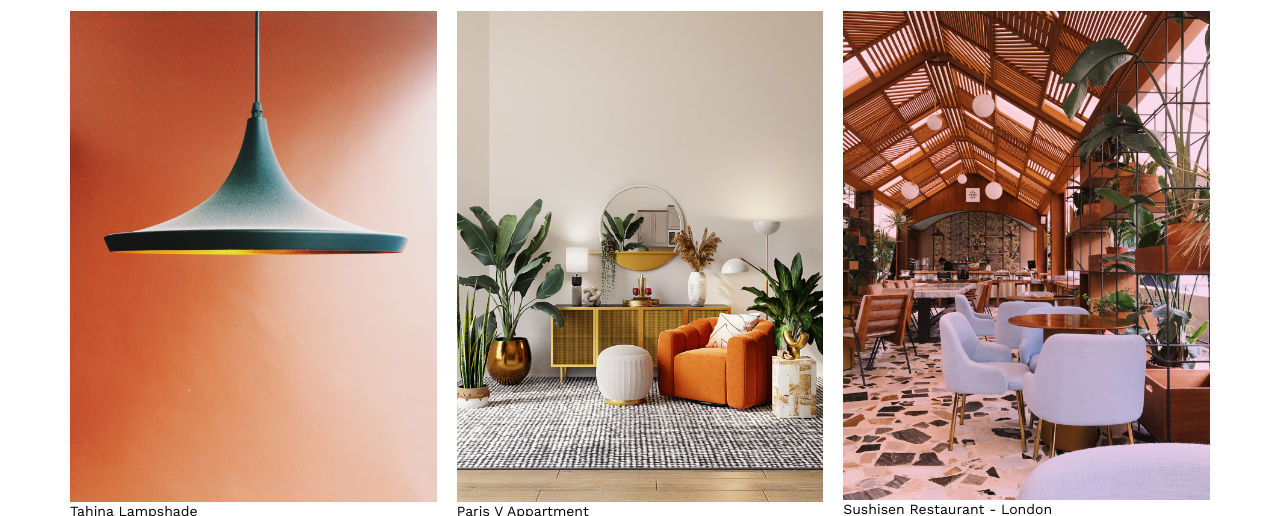
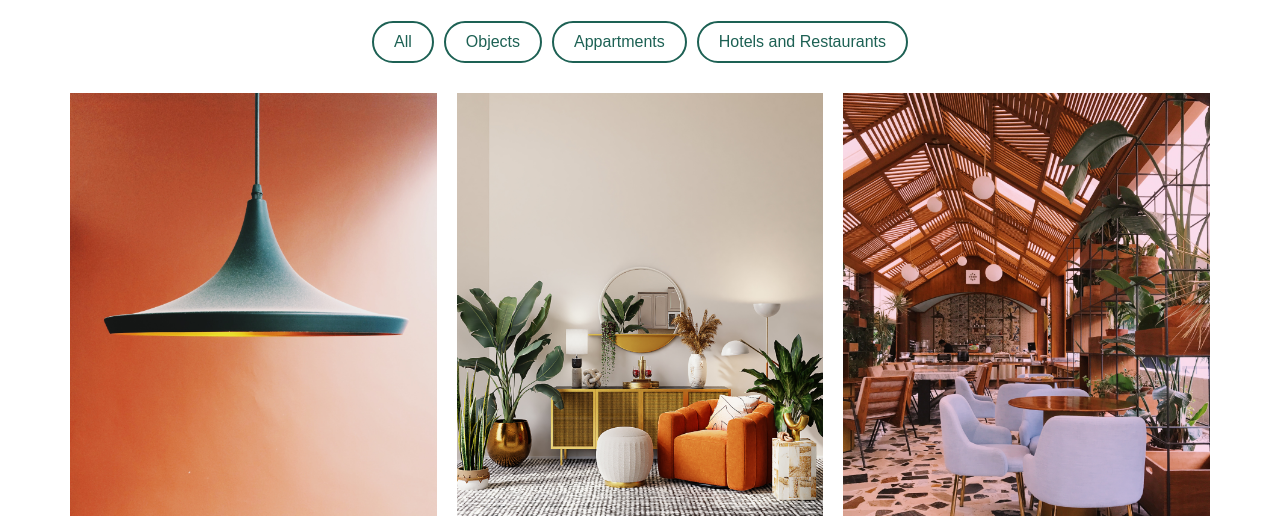
Before and after one commit to randrahim/Sophie-Bluel-website-en, a plain HTML site: page FrontEnd/index.html in a window 1280 px wide. Shown: the part 584-1100 px from the top of the page. Drawn offline with nearby package versions, Linux system fonts and the light colour scheme.

Commit message:
Adding a filter options buttons

```diff
--- a/FrontEnd/assets/style.css
+++ b/FrontEnd/assets/style.css
@@ -269,3 +269,37 @@ footer nav ul {
   justify-content: flex-end;
   margin: 2em;
 }
+
+#portfolio {
+  display: flex;
+  flex-direction: column;
+  justify-content: center;
+  align-items: center;
+}
+
+.filter-options {
+  display: flex;
+  justify-content: center; /* Center the buttons horizontally */
+  flex-wrap: wrap; /* Allow buttons to wrap to the next line if necessary */
+  gap: 10px; /* Add some space between the buttons */
+  margin-bottom: 20px;
+}
+
+.filter-option {
+  padding: 10px 20px;
+  font-size: 16px;
+  border-radius: 25px;
+  margin: 10px auto;
+  cursor: pointer;
+  transition: background-color 0.3s;
+  border: 2px solid #1d6154;
+  background-color: white;
+  color: #1d6154;
+  white-space: nowrap;
+  width: auto;
+}
+
+.filter-option:hover {
+  background-color: #1d6154;
+  color: white;
+}
--- a/FrontEnd/index.html
+++ b/FrontEnd/index.html
@@ -53,6 +53,12 @@
       </section>
       <section id="portfolio">
         <h2>My Projects</h2>
+        <div class="filter-options">
+          <button class="filter-option">All</button>
+          <button class="filter-option">Objects</button>
+          <button class="filter-option">Appartments</button>
+          <button class="filter-option">Hotels and Restaurants</button>
+        </div>
         <div class="gallery">
           <figure>
             <img
```
